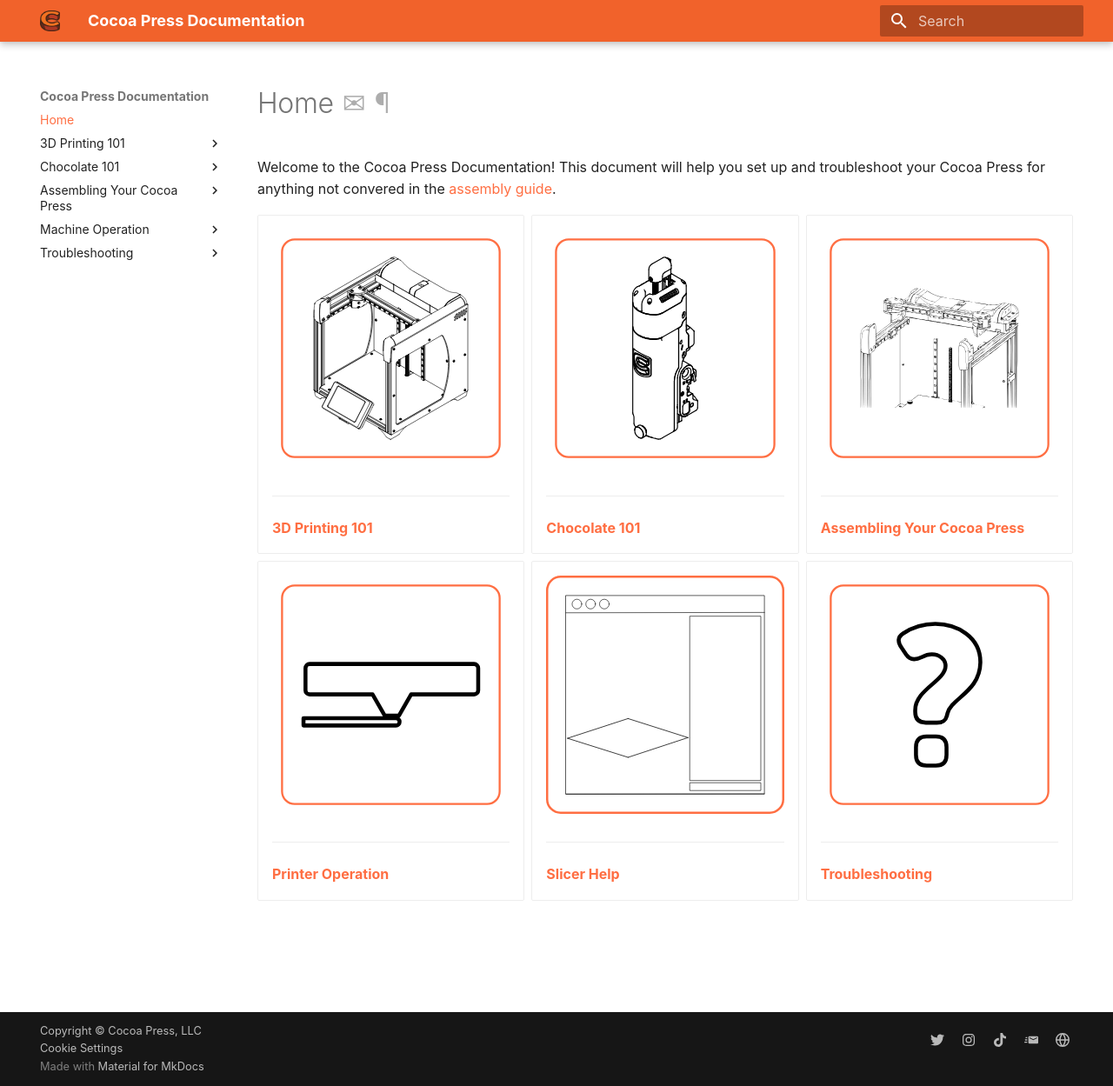
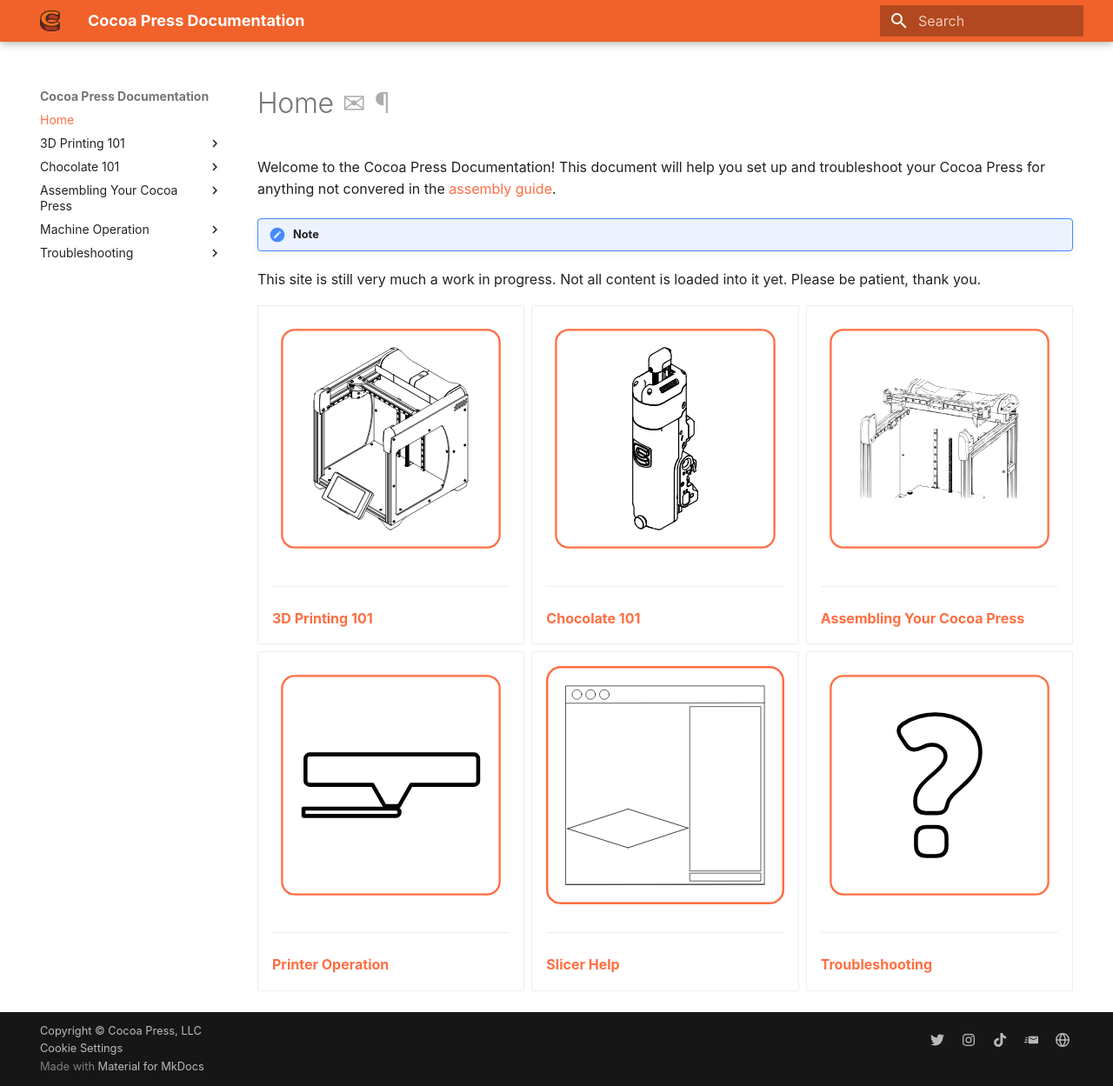
Before and after one commit to CocoaPress/docs, an MkDocs documentation site: the page built from docs/index.md, in a window 1280 px wide and 1249 px high. Shown: the whole window at 87% size. Built offline with MkDocs 1.6.1 and Material for MkDocs 9.7.7, drawn with Linux system fonts in a browser that asks for light colours; some web fonts are replaced.

Commit message:
modified:   docs/css/extra.css 	modified:   docs/index.md 	modified:   mkdocs.yml

```diff
--- a/docs/css/extra.css
+++ b/docs/css/extra.css
@@ -5,7 +5,9 @@
     --md-primary-fg-color--light: #3d2113;
     --md-primary-fg-color--dark: #3d2113;
     --md-accent-fg-color: #3d2113;
-    --md-text-font-family: 'museo-sans'
+    --md-text-font-family: 'museo-sans';
+
+    --md-accent-fg-color: #6B2C1B !important;
 }
 
 .md-header {
--- a/docs/index.md
+++ b/docs/index.md
@@ -9,6 +9,9 @@
 
 Welcome to the Cocoa Press Documentation!  This document will help you set up and troubleshoot your Cocoa Press for anything not convered in the [assembly guide](https://www.cocoapress.com/assemblyguide).
 
+!!! note
+  This site is still very much a work in progress.  Not all content is loaded into it yet.  Please be patient, thank you.
+
 <div class="grid cards" style="grid-template-columns: repeat(auto-fit,minmax(12rem,1fr));">
 <ul>
 <li><a href="/101/"><img src="img/homepage/frame.svg" alt="Isometric view of the frame of the Cocoa Press printer, with no extruder attached."/><hr><strong>3D Printing 101</strong></a></li>
--- a/mkdocs.yml
+++ b/mkdocs.yml
@@ -58,7 +58,7 @@
   - js/extra.js
 theme:
   palette:
-    primary: deep orange
+    primary: "deep orange"
   name: material
   favicon: img/favicon.svg
   logo: img/logo/cocoa.png
```
